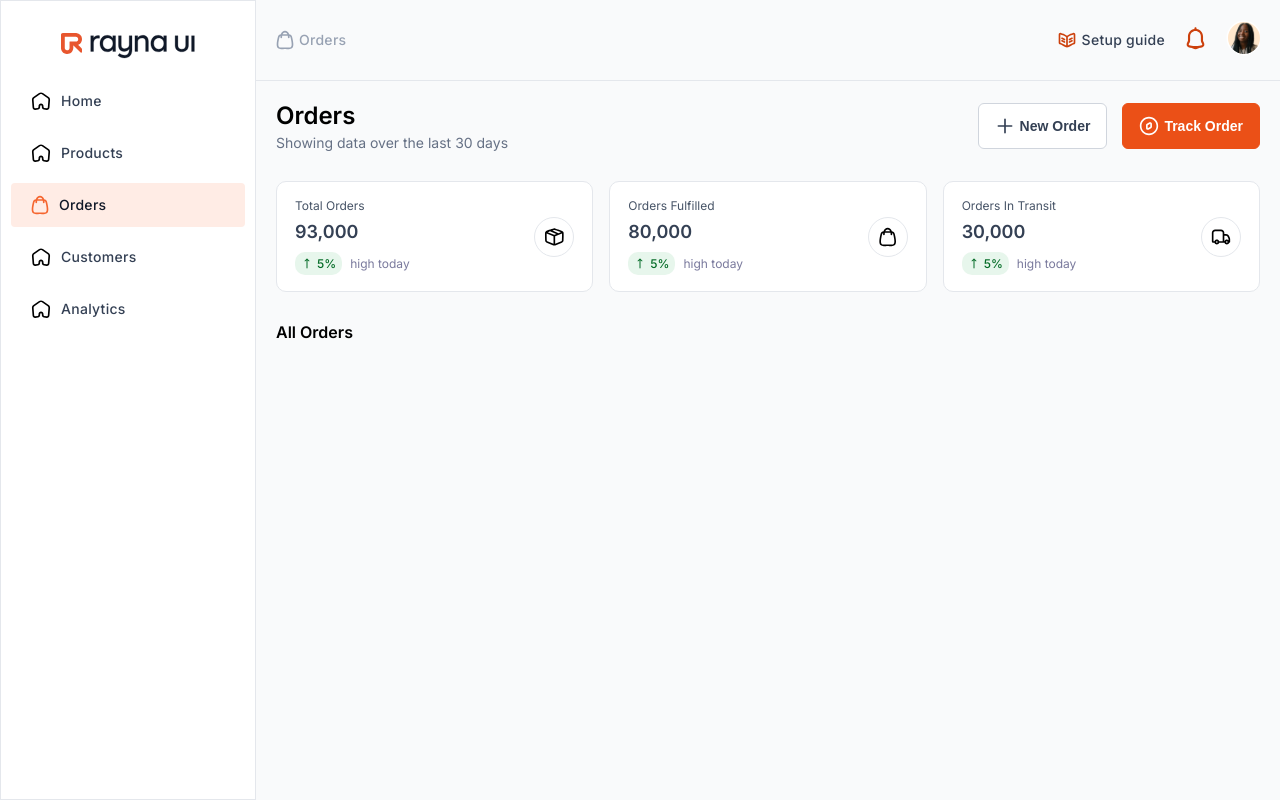
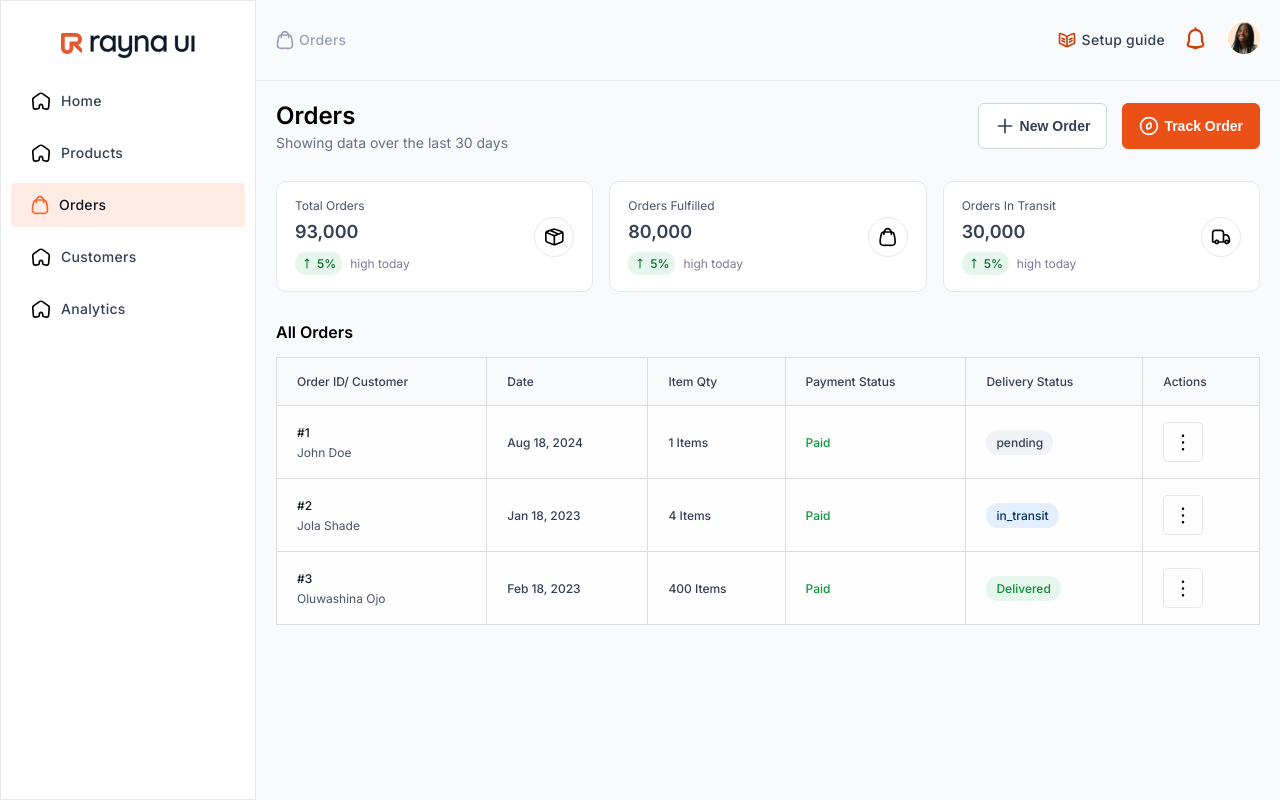
Before and after one commit to Oluwashina/procurement-automation-app, a Next.js app: page / in a window 1280 px wide. Built offline with nearby package versions, Linux system fonts and the light colour scheme.

Commit message:
feat: orders api implementation

```diff
--- a/components/OrderList.js
+++ b/components/OrderList.js
@@ -1,25 +1,152 @@
+import React,{useState, useEffect} from 'react'
 import Link from "next/link";
-
+import styles from "../styles/Order.module.css";
+import vert_icon from '../assets/vert.svg';
+import Image from "next/image";
 
 const OrderList = () => {
 
-    //  // This would be fetched from an API
-    const orders = [
-        { id: 1, name: 'Order 1' },
-        { id: 2, name: 'Order 2' },
-      ];
+    const [openDropdownId, setOpenDropdownId] = useState(null);
+    const [orders, setOrders] = useState([]);
+    const [loading, setLoading] = useState(true);
+    const [error, setError] = useState(null);
+
+
+    const toggleDropdown = (id) => {
+        setOpenDropdownId((prevId) => (prevId === id ? null : id));
+    };
+
+    const getStatusBg = (val) => {
+        let result;
+        switch (val) {
+          case "pending":
+            result = styles.badge_pending
+            break;
+          case "in_transit":
+            result = styles.badge_transit;
+            break;
+          case "delivered":
+            result = styles.badge;
+            break;
+          default:
+            result = "badge_pending";
+            break;
+        }
+        return result;
+      };
+
+    useEffect(() => {
+    const fetchOrders = async () => {
+        try {
+        const response = await fetch('/api/orders');
+        if (response.ok) {
+            const data = await response.json();
+            setOrders(data);
+            setLoading(false);
+        } else {
+            setError('Failed to fetch orders.');
+            setLoading(false);
+        }
+        } catch (error) {
+        setError('Failed to fetch orders.');
+        setLoading(false);
+        }
+    };
+
+    fetchOrders();
+    }, []);
 
     return (
         <>
-             <ul>
-             {orders.map((order) => (
-                <li key={order.id}>
-                    <Link href={`/order/${order.id}`}>
-                        {order.name}
-                    </Link>
-                </li>
-            ))}
-            </ul>
+        <div className={styles.orderTable}>
+            <table className={styles.table}>
+              <thead>
+                    <tr>
+                    <th
+                        scope="col"
+                        className={styles.tablehead}
+                    >
+                    Order ID/ Customer
+                    </th>
+                    <th
+                        scope="col"
+                        className={styles.tablehead}
+                    >
+                        Date
+                    </th>
+                    <th
+                        scope="col"
+                        className={styles.tablehead}
+                    >
+                       Item Qty
+                    </th>
+                    <th
+                        scope="col"
+                        className={styles.tablehead}
+                    >
+                        Payment Status
+                    </th>
+                    <th
+                        scope="col"
+                        className={styles.tablehead}
+                    >
+                        Delivery Status
+                    </th>
+                     <th
+                        scope="col"
+                        className={styles.tablehead}
+                    >
+                       Actions
+                    </th>
+                    </tr>
+                </thead>
+                <tbody className={styles.tablebody}>
+
+                    {
+                        orders.map((order) => (
+                            <tr>
+                                <td>
+                                   <div>
+                                        <p className={styles.orderId}>#{order.id}</p>
+                                        <h6 className={styles.customerName}>{order.customerName}</h6>
+                                   </div>
+                                </td>
+                                <td>
+                                  {order.created_at}
+                                </td>
+                                <td>
+                                 {order.quantity} Items
+                                </td>
+                                <td className={styles.badgePaid}>
+                                    {order.payment_status}
+                                </td>
+                                <td>
+                                    <div
+                                     className={getStatusBg(
+                                        order?.status || "N/A"
+                                      )}
+                                            >
+                                         {order.status}
+                                    </div>
+                                </td>
+                                <td>
+                                    <div onClick={() => toggleDropdown(order.id)} className={styles.actionsDiv}>
+                                        <Image src={vert_icon} alt="Vertical Icon" quality={100} />
+
+                                        {openDropdownId === order.id &&
+                                        <ul className={styles.moreDiv}>
+                                            <li>Edit Order</li>
+                                            <li>Delete Order</li>
+                                        </ul>
+                                        }
+                                    </div>
+                                </td>
+                            </tr>
+                        ))
+                    }
+                </tbody>
+            </table>
+        </div>
         </>
      );
 }
--- a/data/orders.json
+++ b/data/orders.json
@@ -5,7 +5,9 @@
     "item_name": "Iphone11 pro max",
     "quantity": 1,
     "price": 1200,
-    "status": "pending"
+    "payment_status": "paid",
+    "status": "pending",
+    "created_at": "Aug 18, 2024"
   },
   {
     "id": 2,
@@ -13,14 +15,18 @@
     "item_name": "Baileys Original 70cl",
     "quantity": 4,
     "price": 1000,
-    "status": "delivered"
+    "payment_status": "paid",
+    "status": "in_transit",
+     "created_at": "Jan 18, 2023"
   },
   {
     "customerName": "Oluwashina Ojo",
     "item_name": "Oraimo Powerbank",
     "quantity": 400,
     "price": 5000,
+    "payment_status": "paid",
     "id": 3,
-    "status": "processing"
+    "status": "delivered",
+    "created_at": "Feb 18, 2023"
   }
 ]
--- a/pages/index.js
+++ b/pages/index.js
@@ -8,6 +8,7 @@ import box_icon from '../assets/box.svg';
 import lorry_icon from '../assets/lorry.svg';
 import bag_icon from '../assets/bag.svg';
 import Image from "next/image";
+import OrderList from "@/components/OrderList";
 
 
 const inter = Inter({ subsets: ["latin"] });
@@ -96,6 +97,8 @@ export default function Home() {
 
           <div className={styles.ordersDiv}>
             <h6 className={styles.ordersTitle}>All Orders</h6>
+
+             <OrderList />
           </div>
 
       </div>
--- a/styles/Order.module.css
+++ b/styles/Order.module.css
@@ -128,6 +128,127 @@
     font-weight: 600;
 }
 
+/* table styles */
+.orderTable{
+    margin-top: 15px;
+}
+
+.table{
+    min-width: 100%;
+    border-collapse: collapse;
+}
+
+
+.tablehead{
+    background-color: #F9FAFB;
+    border: 1px solid #ddd;
+}
+
+.tablehead, .tablebody td{
+    color: #344054;
+    font-size: 12px;
+    font-weight: 500;
+    padding: 16px 20px;
+    border: 1px solid #ddd;
+    text-align: left;
+}
+
+.tablebody td.badgePaid{
+    color: #0F973D;
+    text-transform: capitalize;
+}
+
+.tablebody td.badgePending{
+    color: #D42620;
+}
+
+.tablebody{
+    background: #FEFEFE;
+    font-size: 14px;
+    font-weight: 400;
+    padding: 16px 20px;
+    text-align: left;
+}
+
+.orderId{
+    color: #101928;
+    font-size: 12px;
+    font-weight: 500;
+}
+
+.customerName{
+    color: #475367;
+    font-size: 12px;
+    font-weight: 400;
+    margin-top: 5px;
+}
+
+.badge{
+    width: fit-content;
+    background: #E7F6EC;
+    border-radius: 12px;
+    padding: 5px 10px;
+    color: #099137;
+    font-size: 12px;
+    font-weight: 500;
+    text-transform: capitalize;
+}
+
+.badge_transit{
+    width: fit-content;
+    background: #E3EFFC;
+    border-radius: 12px;
+    padding: 5px 10px;
+    color: #04326B;
+    font-size: 12px;
+    font-weight: 500;
+}
+
+.badge_pending{
+    width: fit-content;
+    background: #F0F2F5;
+    border-radius: 12px;
+    padding: 5px 10px;
+    color: #344054;
+    font-size: 12px;
+    font-weight: 500;
+}
+
+.actionsDiv{
+    border: 1px solid #E4E7EC;
+    width: 40px;
+    height: 40px;
+    border-radius: 4px;
+    display: flex;
+    justify-content: center;
+    align-items:center;
+    cursor: pointer;
+    position: relative;
+}
+
+.moreDiv{
+    position: absolute;
+    padding: 0.5em 0.5em;
+    top: 1.5em;
+    right: 2.5em;
+    min-width: 187px;
+    border-radius: 0.5em;
+    background: white;
+    list-style: none;
+    box-shadow: 0px 16px 32px 0px #00000014;
+    z-index: 6;
+}
+
+.moreDiv li{
+    padding: 15px 10px;
+    cursor: pointer;
+}
+
+.moreDiv li:hover{
+    background: #edf7ee;
+}
+
+
 
 /* Mobile */
 @media (max-width: 700px) {
```
Also changed, not shown: assets/vert.svg (added).
